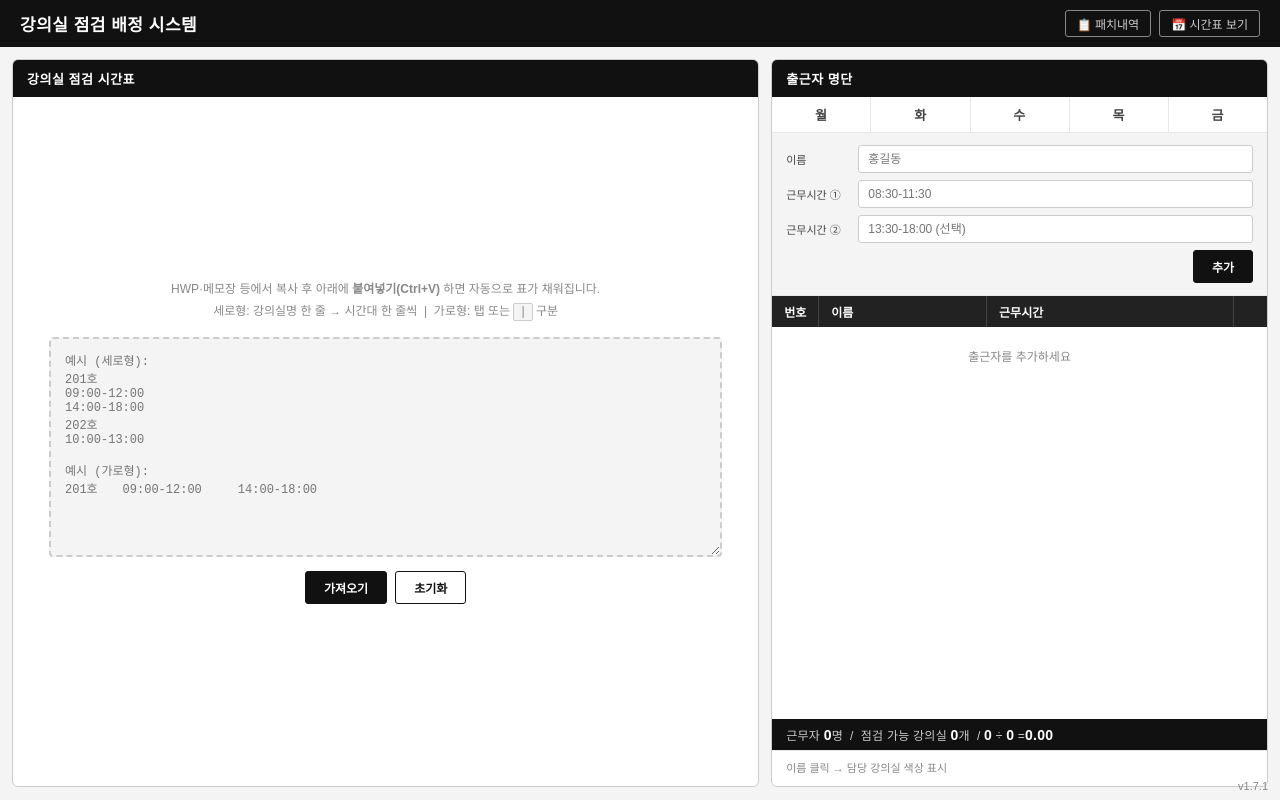
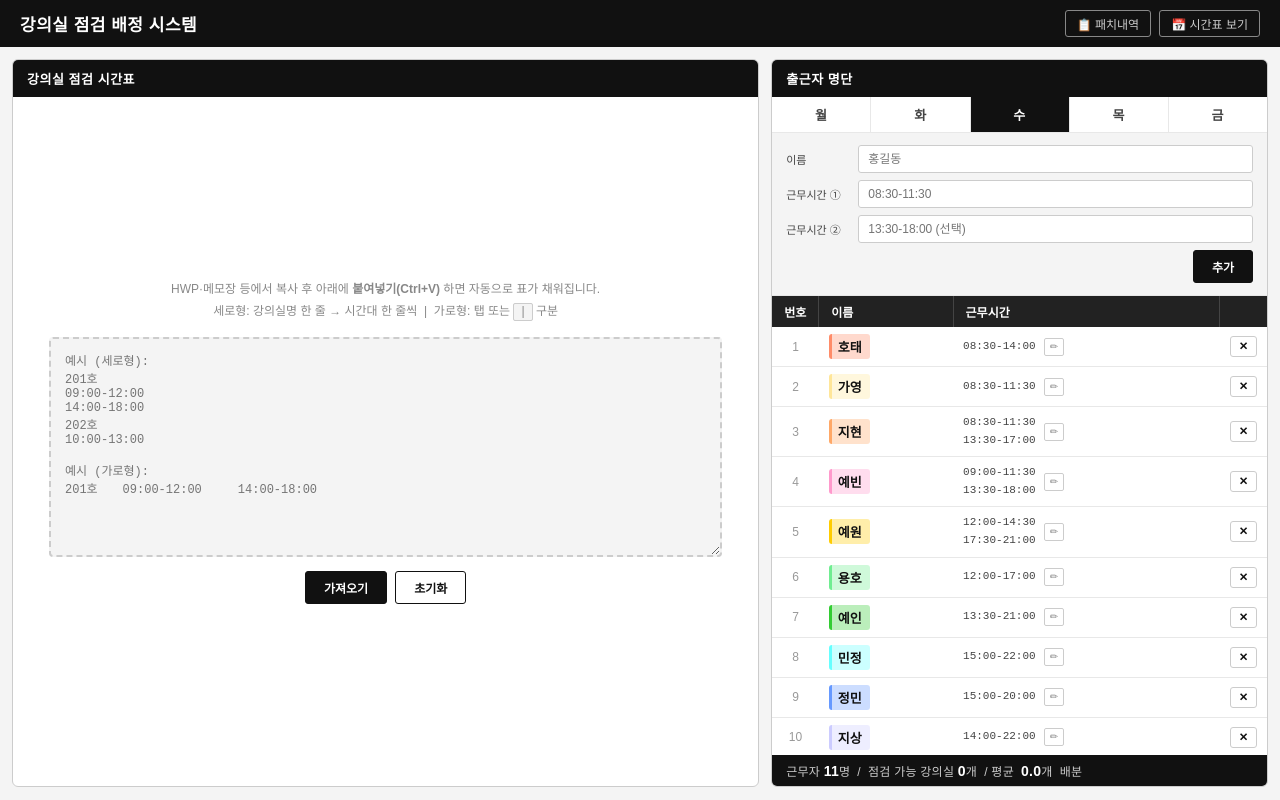
Before and after one commit to GyohakTeam/Gyohak1Team, a React (Vite) app: page / in a window 1280 px wide. Built offline with nearby package versions, Linux system fonts and the light colour scheme.

Commit message:
count-panel과 일자별 요일 초기화까지 진행

```diff
--- a/src/App.jsx
+++ b/src/App.jsx
@@ -44,8 +44,8 @@ export default function App() {
   const [status, setStatus] = useState({ text: "", type: "" });
   const [isAssigning, setIsAssigning] = useState(false);
   const [showReassignBanner, setShowReassignBanner] = useState(false);
-
-  const [selectedDay, setSelectedDay] = useState(null);
+  const nowDays = ['일', '월', '화', '수', '목', '금', '토'];
+  const [selectedDay, setSelectedDay] = useState(nowDays[new Date().getDay() == 6 || new Date().getDay() == 0 ? 0 : new Date().getDay()]);
   const [events, setEvents] = useState([]);
 
   const enrichedClassrooms = useMemo(
@@ -436,7 +436,7 @@ export default function App() {
           onDismissReassignBanner={() => setShowReassignBanner(false)}
         />
       </div>
-      <div className="app-version">v1.7.1</div>
+      {/* <div className="app-version">v1.7.1</div> */}
     </>
   );
 }
--- a/src/components/worker/WorkerPanel.jsx
+++ b/src/components/worker/WorkerPanel.jsx
@@ -26,6 +26,7 @@ export default function WorkerPanel({
   return (
     <div className="right-col">
       <div className="worker-panel">
+        <div className="panel-header">
           <div className="panel-title">출근자 명단</div>
 
           <DaySelector selectedDay={selectedDay} onLoadDay={onLoadDay} />
@@ -45,6 +46,7 @@ export default function WorkerPanel({
               {manualMode && " — 점검자 칸 클릭으로 배정 (여러 칸 가능)"}
             </div>
           )}
+        </div>
 
         <div className="table-wrap">
           <table>
@@ -91,14 +93,17 @@ export default function WorkerPanel({
         <div className="count-bar">
           근무자 <strong>{workers.length}</strong>명 &nbsp;/&nbsp; 점검 가능
           강의실 <strong>{assignableRooms}</strong>개 &nbsp;/&nbsp;
-          <strong>{assignableRooms}</strong> ÷ <strong>{workers.length}</strong>{" "}
-          =
+          {/* <strong>{assignableRooms}</strong> ÷ <strong>{workers.length}</strong>{" "}
+          = */}
+          평균 &nbsp;
           <strong>
-            {assignableRooms ? (assignableRooms / workers.length).toFixed(2) : "0.00"}
+            {assignableRooms ? (assignableRooms / workers.length).toFixed(1) : "0.0"}
           </strong>
+          개&nbsp;
+          배분
         </div>
 
-        <div className="hint-text">
+        {/* <div className="hint-text">
           이름 클릭 → 담당 강의실 색상 표시
           {manualMode && (
             <>
@@ -107,6 +112,8 @@ export default function WorkerPanel({
             </>
           )}
         </div>
+        힌트 관련 코드들을 없앴습니다.
+        */}
       </div>
     </div>
   );
--- a/src/styles/worker.css
+++ b/src/styles/worker.css
@@ -146,7 +146,7 @@
 .count-bar strong { color: var(--white); font-size: 14px; }
 
 /* ===== HINT ===== */
-.hint-text {
+/* .hint-text {
   flex-shrink: 0;
   font-size: 11px;
   color: var(--gray-500);
@@ -154,6 +154,8 @@
   border-top: 1px solid var(--gray-200);
   line-height: 1.7;
 }
+일단 지금은 없앨 겁니다.
+*/
 
 /* ===== REASSIGN BANNER ===== */
 .reassign-banner {
```
Lines whose indentation alone changed are shown as unchanged.
